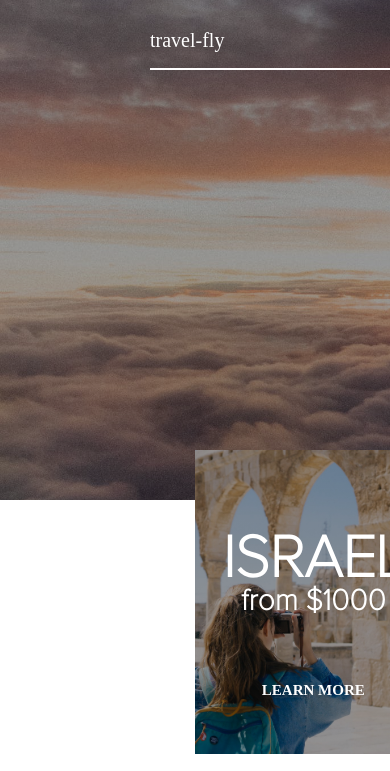
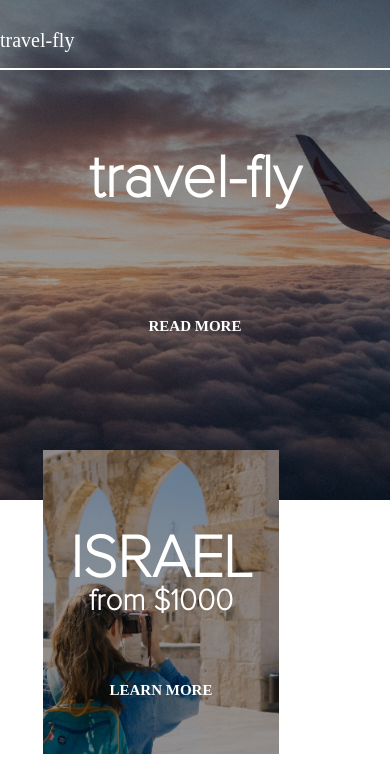
Before and after one commit to pmarchand122/homework-three, a plain HTML site: page index.html in a window 390 px wide. Shown: the top 771 px of the page. Drawn offline with Linux system fonts and the light colour scheme; a web font is replaced by a local one.

Commit message:
responsive(test)

```diff
--- a/scss/home/hero.scss
+++ b/scss/home/hero.scss
@@ -1,5 +1,5 @@
 .hero {
-  width: 1280px;
+  max-width: 1280px;
   height: 500px;
   margin: 0 auto;
   background-image: linear-gradient(to right, $overlay-black, $overlay-black),
--- a/scss/home/promo-tours.scss
+++ b/scss/home/promo-tours.scss
@@ -1,6 +1,6 @@
 .promo-tours {
-  width: 1280px;
-  height: 304px;
+  max-width: 1280px;
+  min-height: 304px;
   margin: -50px auto 0 auto;
   display: flex;
   justify-content: space-around;
@@ -73,3 +73,18 @@
   font-family: Gill;
   font-weight: bold;
 }
+
+@media only screen and (max-width: 1060px) {
+  .promo-tours {
+    width: 304px;
+    flex-direction: column;
+    padding-left: 0px;
+    padding-right: 0px;
+  }
+
+  .promo1,
+  .promo2,
+  .promo3 {
+    margin-bottom: 20px;
+  }
+}
```
Also changed, not shown: css/styles.css.
